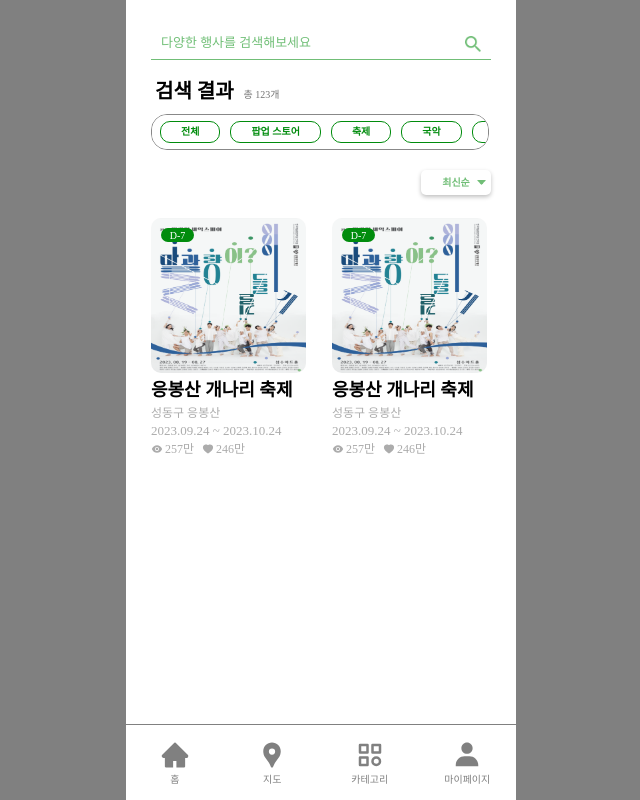
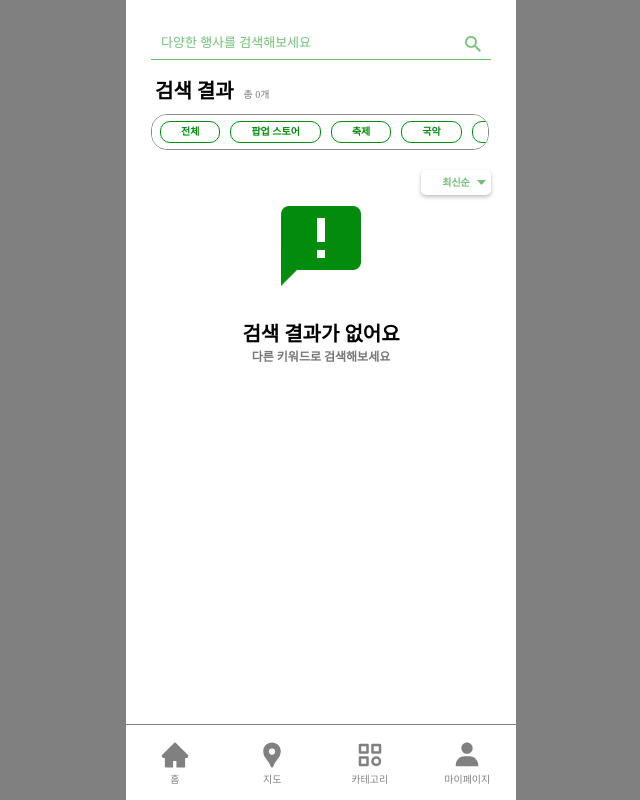
Before and after one commit to okiidokim/FrontEnd, a React (Vite) app in the folder catch-culture-frontend/: page /search in a window 1280 px wide. Shown: the whole page, without its empty margins (319-959 px from the left). Built offline with nearby package versions, Linux system fonts and the light colour scheme; a web font is replaced by a local one.

Commit message:
Design: 검색 결과 없음 컴포넌트 디자인

```diff
--- a/catch-culture-frontend/src/components/search/noResult/style.jsx
+++ b/catch-culture-frontend/src/components/search/noResult/style.jsx
@@ -2,28 +2,30 @@ import { styled } from 'styled-components';
 
 export const NoResultWrapper = styled.div`
   display: flex;
+
+  flex-direction: column;
+  justify-content: center;
   align-items: center;
-  position: relative;
-  flex-direction: row;
 `;
 
 export const NoResultIcon = styled.img`
-  display: flex;
-  align-items: center;
-  position: relative;
-  flex-direction: row;
+  width: 96px;
+  height: 96px;
 `;
 
 export const NoResultTitle = styled.div`
   display: flex;
-  align-items: center;
-  position: relative;
-  flex-direction: row;
+  color: #000;
+  font-size: 20px;
+  font-weight: 700;
+  line-height: normal;
+  margin-top: 24px;
 `;
 
 export const NoResultContent = styled.div`
   display: flex;
-  align-items: center;
-  position: relative;
-  flex-direction: row;
+  color: #777;
+  font-size: 12px;
+  font-weight: 700;
+  line-height: normal;
 `;
--- a/catch-culture-frontend/src/pages/search/Search.jsx
+++ b/catch-culture-frontend/src/pages/search/Search.jsx
@@ -7,6 +7,7 @@ import SearchBox from '../../components/search/searchBox/SearchBox';
 import CategorySelector from '../../components/categorySelector/CategorySelector';
 import SortSelector from '../../components/sortSelector/SortSelector';
 import EventCard from '../../components/eventCard/EventCard';
+import NoResult from '../../components/search/noResult/NoResult';
 
 function Search() {
   const { state } = useLocation();
@@ -29,6 +30,9 @@ function Search() {
   // 정렬 상태
   const [selectedSort, setSelectedSort] = useState(0);
 
+  // 임시 cnt
+  const cnt = 0;
+
   // 카테고리 바뀔 때 마다 리렌더링
   useEffect(() => {
     console.log(selectedCategories);
@@ -44,7 +48,7 @@ function Search() {
         {/* 헤더 */}
         <S.SearchHeader>
           <S.SearchHeaderTitle>검색 결과</S.SearchHeaderTitle>
-          <S.SearchHeaderResultCnt>총 123개</S.SearchHeaderResultCnt>
+          <S.SearchHeaderResultCnt>총 {cnt}개</S.SearchHeaderResultCnt>
         </S.SearchHeader>
 
         {/* 카테고리 선택창 */}
@@ -63,7 +67,15 @@ function Search() {
         </S.SortSelectorWrapper>
 
         {/* 문화 행사 출력 */}
-        <EventCard />
+        {cnt === 0 ? (
+          <>
+            <NoResult />
+          </>
+        ) : (
+          <>
+            <EventCard />
+          </>
+        )}
       </S.SearchWrapper>
     </>
   );
```
